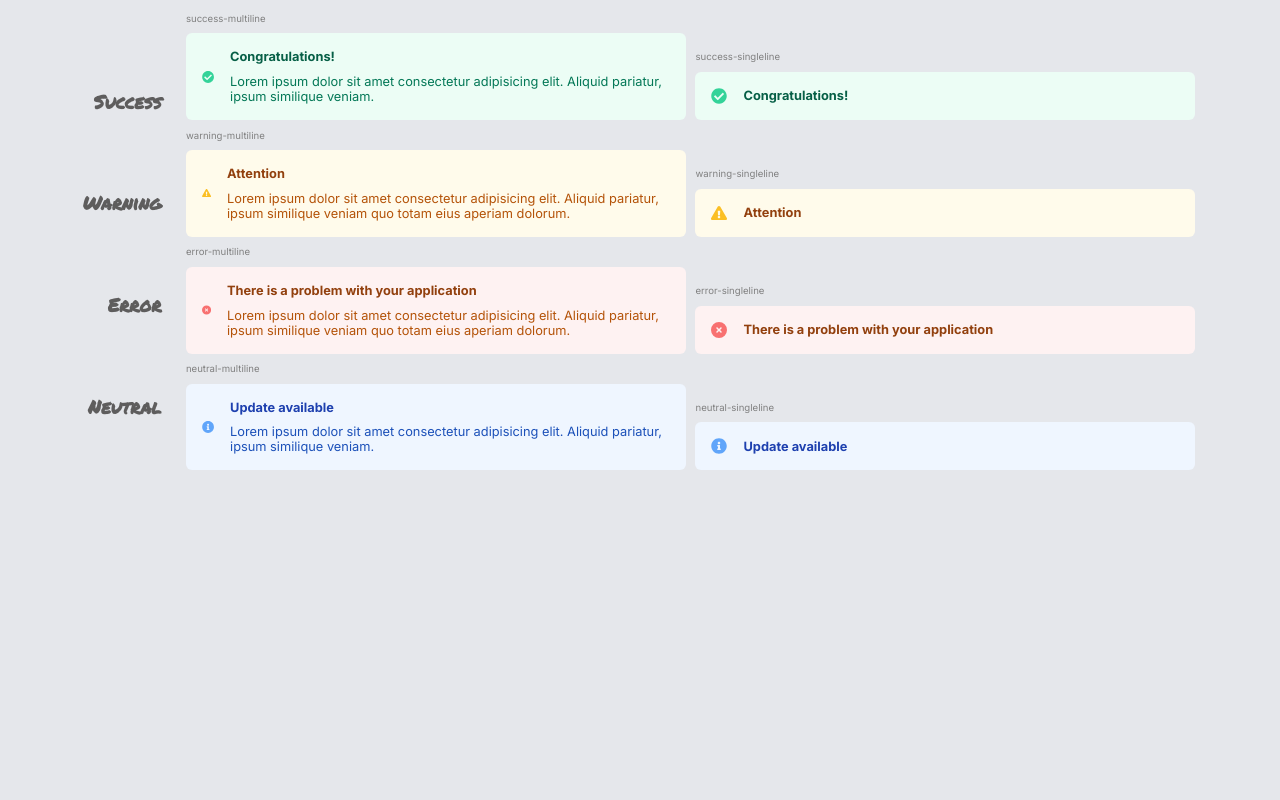
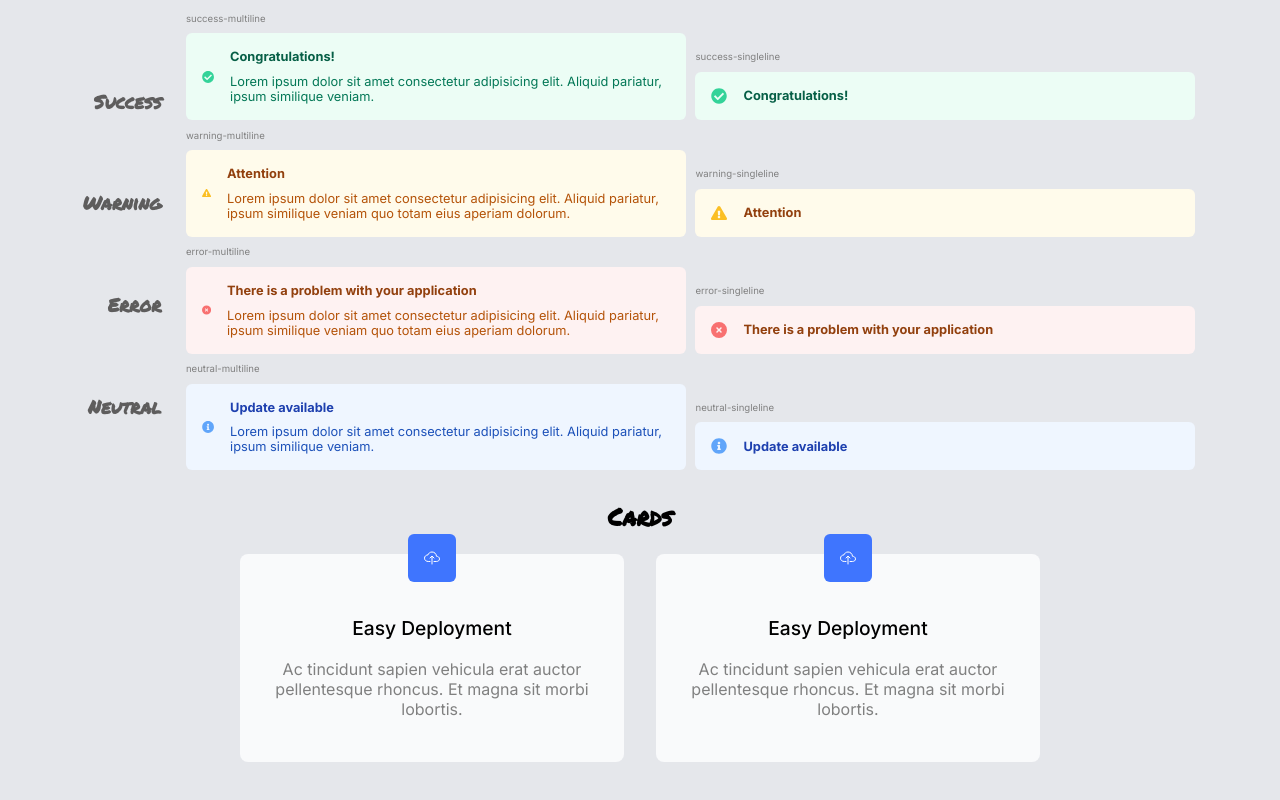
Before and after one commit to anet-eny/component-library, a React (Vite) app: page / in a window 1280 px wide. Shown: the part 408-1208 px from the top of the page. Before the commit the page ends 888 px from the top, so only its background shows below. Built offline with nearby package versions, Linux system fonts and the light colour scheme.

Commit message:
Create Card component, add css, add prop logic

```diff
--- a/src/App.jsx
+++ b/src/App.jsx
@@ -1,6 +1,8 @@
 import React from "react"
 import Badge from "./components/Badge"
 import Banner from "./components/Banner"
+import Card from "./components/Card"
+import { IoCloudUploadOutline } from "react-icons/io5"
 
 export default function App() {
     return (
@@ -55,6 +57,11 @@ export default function App() {
                     <Banner status="neutral" title="Update available" text="" />
                 </div>
             </div>
+            <h2>Cards</h2>
+            <div className="cards-container">
+                <Card icon={<IoCloudUploadOutline />} title="Easy Deployment" text="Ac tincidunt sapien vehicula erat auctor pellentesque rhoncus. Et magna sit morbi lobortis."/>
+                <Card icon={<IoCloudUploadOutline />} title="Easy Deployment" text="Ac tincidunt sapien vehicula erat auctor pellentesque rhoncus. Et magna sit morbi lobortis."/>
+            </div>
         </div>
 
     )
--- /dev/null
+++ b/src/components/Card.jsx
@@ -0,0 +1,15 @@
+import React from "react"
+
+export default function Card(props) {
+    return (
+        <div className="card">
+            <div className="card-icon">
+                {props.icon}
+            </div>
+            <div className="card-content">
+                <h4>{props.title}</h4>
+                <p>{props.text}</p>
+             </div>
+        </div>
+    )
+}
--- a/src/index.css
+++ b/src/index.css
@@ -29,6 +29,8 @@ p {
     color: gray;
     text-align: start;
 }
+
+/* Badges */
 
 .badges {
     display: grid;
@@ -91,6 +93,8 @@ p {
     color: #9D174D;
     background-color: #FCE7F3;
 }
+
+/* Banners */
 
 .banners-container {
     display: flex;
@@ -191,3 +195,53 @@ p {
 .neutral .banner-text > p {
     color: #1C51B9;
 }
+
+/* Cards */
+.cards-container {
+    display: flex;
+    justify-content: center;
+    gap: 2em;
+}
+
+.card-content {
+    width: 384px;
+    height: 208px;
+    background-color: #F9FAFB;
+    display: flex;
+    flex-direction: column;
+    justify-content: center;
+    margin-bottom: 3em;
+    padding: 2em 1.6em;
+    border-radius: 8px;
+}
+
+.card-content > h4 {
+    font-weight: 500;
+    font-size: 1.2rem;
+    margin: 1em;
+}
+
+.card-content > p {
+    font-size: 1em;
+    text-align: center;
+}
+
+.card {
+    position: relative;
+}
+
+.card-icon {
+    position: absolute;
+    top: -20px;
+    left: 50%;
+    transform: translateX(-50%);
+    z-index: 10;
+    color: white;
+    background-color: #3F75FE;
+    width: 48px;
+    height: 48px;
+    display: flex;
+    justify-content: center;
+    align-items: center;
+    border-radius: 6px;
+}
```
